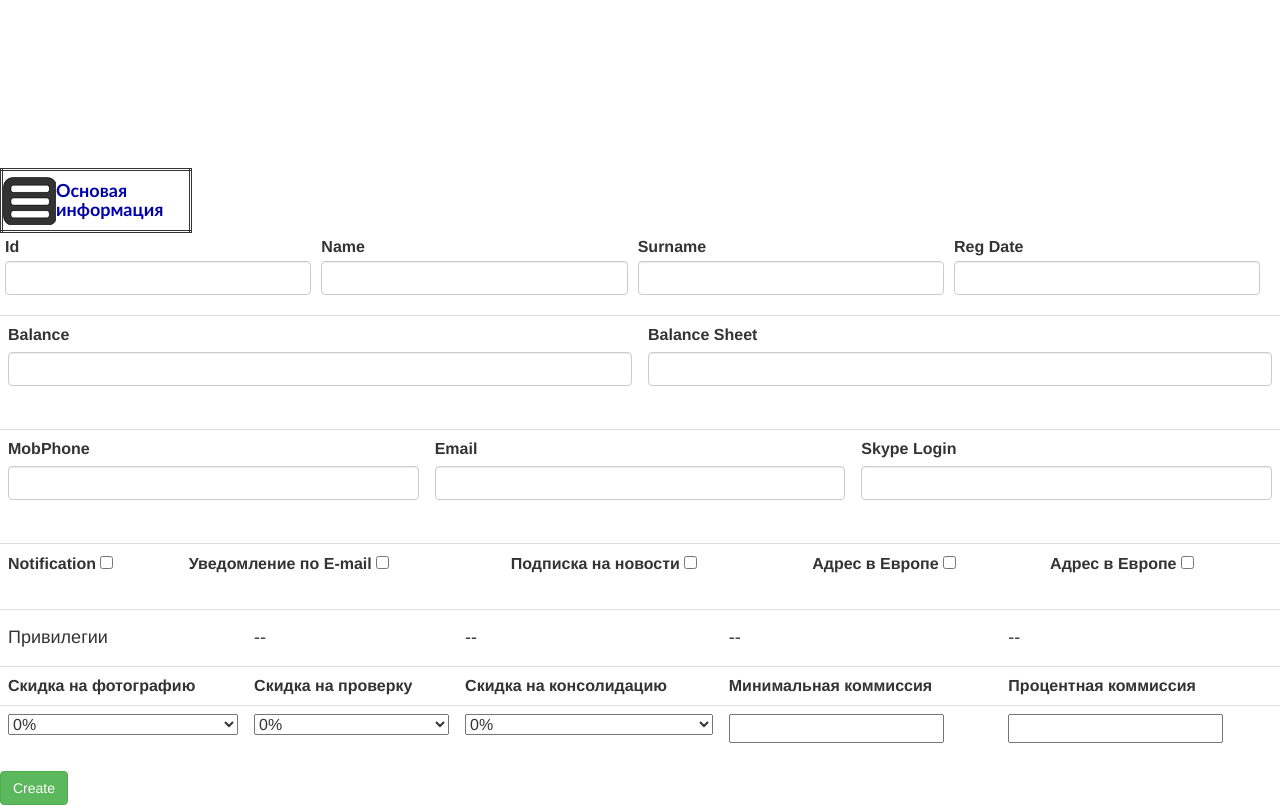
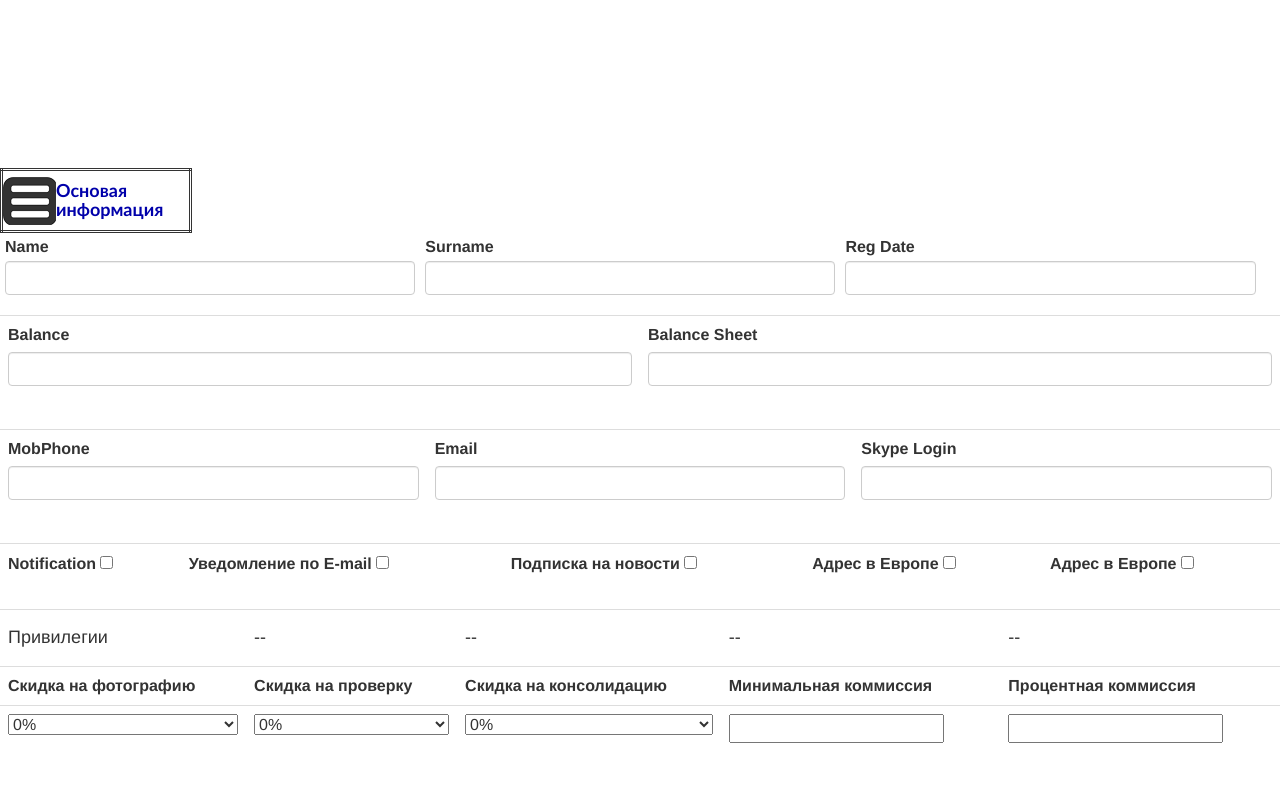
Before and after one commit to VHudzhal/yii2_project, a Yii app: template views/user/create.php in a window 1280 px wide. Shown: the part 642-1447 px from the top of the page. After the commit the page ends 1385 px from the top, so only its background shows below. Run offline with PHP 8.4 and a stand-in for Yii, Linux system fonts and the light colour scheme; the template is opened without the code that fills it, so the values that code supplies are empty; form fields are guessed from the names that the template uses; some libraries are stand-ins or nearby versions.

Commit message:
Испольщовалось несколько форм. Данные отправлялись на index.php

```diff
--- a/composer.json
+++ b/composer.json
@@ -17,13 +17,14 @@
         "php": ">=5.4.0",
         "yiisoft/yii2": "~2.0.5",
         "yiisoft/yii2-bootstrap": "~2.0.0",
-        "yiisoft/yii2-swiftmailer": "~2.0.0"
+        "yiisoft/yii2-swiftmailer": "~2.0.0",
+        "kartik-v/yii2-widget-datetimepicker": "*"
     },
     "require-dev": {
         "yiisoft/yii2-debug": "~2.0.0",
         "yiisoft/yii2-gii": "~2.0.0",
         "yiisoft/yii2-faker": "~2.0.0",
-
+		"kartik-v/yii2-widget-datetimepicker": "*",
         "codeception/base": "^2.2.3",
         "codeception/verify": "~0.3.1",
         "codeception/specify": "~0.4.3"
--- a/views/user/_form.php
+++ b/views/user/_form.php
@@ -50,8 +50,8 @@ AppAsset::register($this);
 </div>
 
 <?php $form = ActiveForm::begin(['id' => 'create_form', 'method' => 'POST',
-    'action' => 'index.php', 'options' => ['style' => 'width: 100%;']]); ?>
-<form name="create_form" method="post" id="create">
+    'action' => '', 'options' => ['style' => 'width: 100%;']]); ?>
+    <form name="create_form" method="post" id="create" action="">
     <div class="main" style="">
         <table style="border: double; width: 15%;">
             <tr>
@@ -65,7 +65,7 @@ AppAsset::register($this);
 
                 <table width="100%">
                     <tr id="initials" class="list-group">
-                        <td><?= $form->field($model, 'id')->textInput() ?></td>
+
                         <td><?= $form->field($model, 'Name')->textInput(['rows' => 6]) ?></td>
                         <td><?= $form->field($model, 'Surname')->textInput(['rows' => 6]) ?></td>
                         <td><?= $form->field($model, 'Reg_Date')->textInput() ?></td>
@@ -169,8 +169,8 @@ AppAsset::register($this);
                     </tr>
                 </table>
             </div>
+<?= Html::submitInput($model->isNewRecord ? 'Create' : 'Update', ['class' => $model->isNewRecord ? 'btn btn-success' : 'btn btn-primary']) ?>
 </form>
-<?php ActiveForm::end(); ?>
 
 <?php $this->endBody() ?>
 </body>
@@ -178,15 +178,3 @@ AppAsset::register($this);
 
 
 <?php $this->endPage() ?>
-<div class="user-form-form" >
-
-    <?php $form = ActiveForm::begin(); ?>
-
-
-    <div class="form-group">
-<!--        --><?//= Html::submitButton($model->isNewRecord ? 'Create' : 'Update', ['class' => $model->isNewRecord ? 'btn btn-success' : 'btn btn-primary']) ?>
-    </div>
-
-    <?php ActiveForm::end(); ?>
-
-</div>
--- a/views/user/create.php
+++ b/views/user/create.php
@@ -18,11 +18,6 @@ $this->params['breadcrumbs'][] = $this->title;
         'model' => $model,
     ]);?>
 
-            <?= Html::a('Create', 'index', ['class' => 'btn btn-success',
-                'data' => [
-                    'method' => 'post',
-                ],
-                ]) ?>
 
 
 </div>
```
